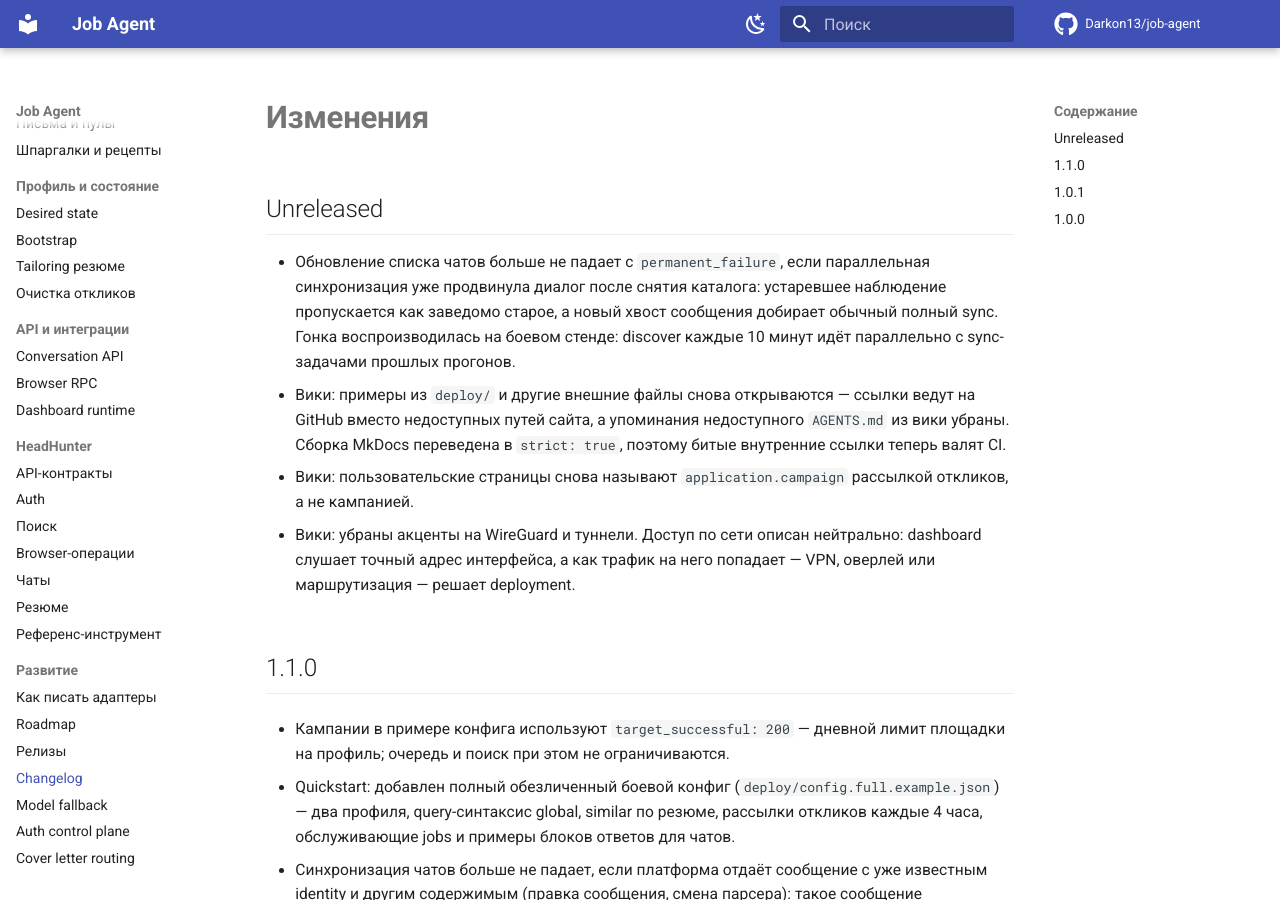
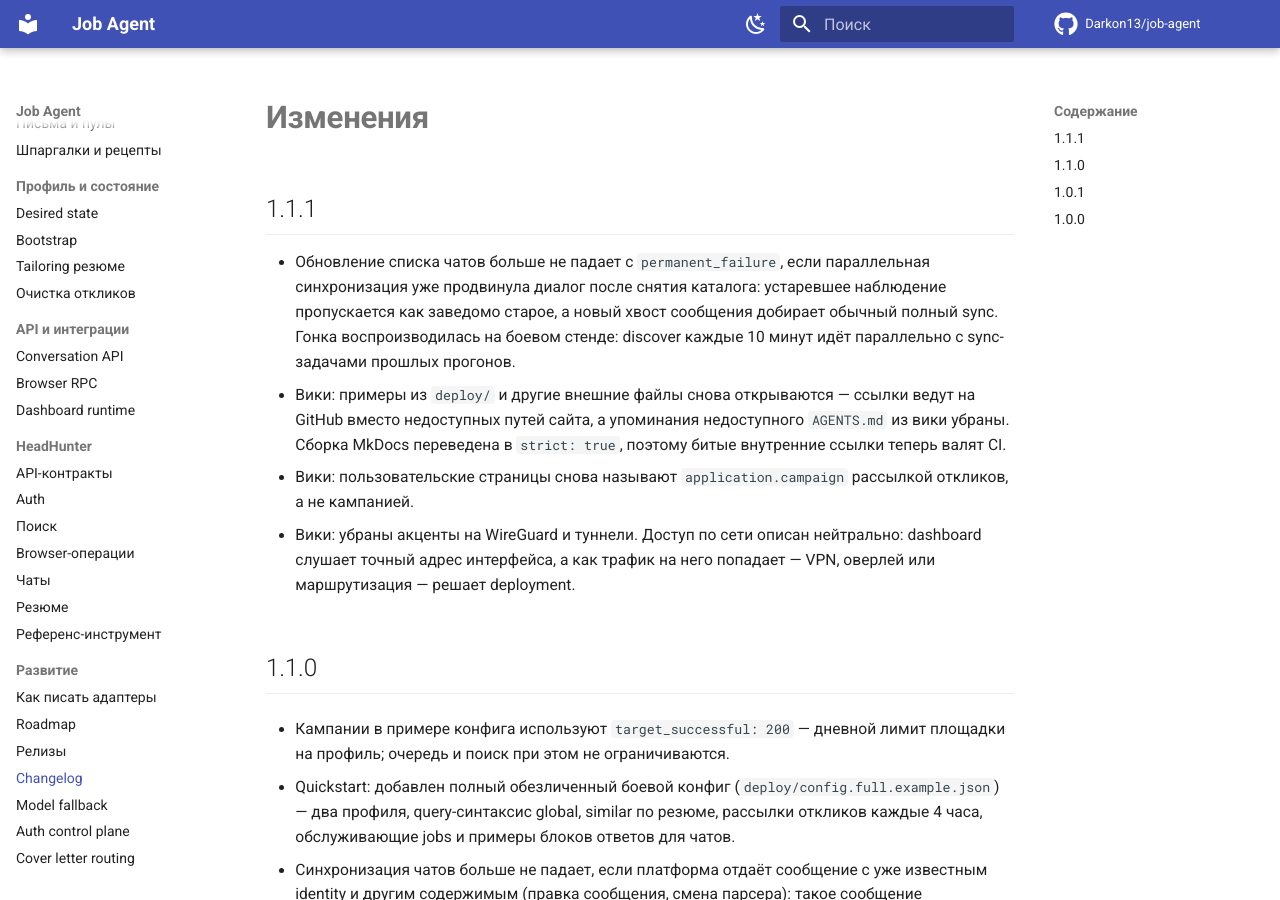
Before and after one commit to Darkon13/job-agent, an MkDocs documentation site: the page built from docs/changelog.md, in a window 1280 px wide and 900 px high. Built offline with MkDocs 1.6.1 and Material for MkDocs 9.7.7, drawn with Linux system fonts in a browser that asks for light colours; comment, search, counter and statistics services are not loaded.

Commit message:
release: prepare v1.1.1

````diff
--- a/docs/changelog.md
+++ b/docs/changelog.md
@@ -1,6 +1,6 @@
 # Изменения
 
-## Unreleased
+## 1.1.1
 
 - Обновление списка чатов больше не падает с `permanent_failure`, если
   параллельная синхронизация уже продвинула диалог после снятия каталога:
--- a/docs/releasing.md
+++ b/docs/releasing.md
@@ -1,11 +1,11 @@
 # Версии и выпуск
 
 Версия продукта хранится в `buildinfo/VERSION` и следует SemVer. Выпуск —
-`1.1.0` (tag `v1.1.0`); префикс `v` используется только в Git tag, а в JSON и
+`1.1.1` (tag `v1.1.1`); префикс `v` используется только в Git tag, а в JSON и
 OCI label записывается чистая SemVer-строка. API имеет независимую версию
 контракта `v1`, отражённую в путях `/api/v1/...`.
 
-Известные ограничения `1.1.0`: создание резюме и `bootstrap.when:
+Известные ограничения `1.1.1`: создание резюме и `bootstrap.when:
 missing_resume` реализуются для native API (OAuth) после выпуска; browser-cookie
 профиль создавать резюме не умеет и сообщает `Unsupported`. Tailoring переписывает
 «О себе» и навыки, но ещё не раздел «Опыт»; живой skill verification зависит от
@@ -29,7 +29,7 @@ curl http://127.0.0.1:8081/dashboard-healthz
 
 Release выполняется из чистого commit:
 
-1. заменить версию в `buildinfo/VERSION` (например, `1.1.0`) и синхронно
+1. заменить версию в `buildinfo/VERSION` (например, `1.1.1`) и синхронно
    передать `JOB_AGENT_VERSION=1.0.0` container build;
 2. выполнить `make release-check` и smoke основных read/write policy без
    реальных нежелательных действий; отдельно запустить `job-agent-check` на
@@ -37,7 +37,7 @@ Release выполняется из чистого commit:
    запрещает выпуск;
 3. собрать image с commit SHA и RFC3339 build time, проверить версии трёх
    бинарей и endpoints;
-4. создать annotated tag `v1.1.0` и запушить его: release workflow сам
+4. создать annotated tag `v1.1.1` и запушить его: release workflow сам
    проверит совпадение тега с `buildinfo/VERSION`, соберёт бинарники под
    linux amd64/arm64, посчитает checksums и опубликует GitHub Release; image
    публикуется отдельно и только явно.
--- a/docs/runbook.md
+++ b/docs/runbook.md
@@ -152,9 +152,9 @@ cursor`. Участие оператора не требуется, дедупл
 ```bash
 # на рабочей машине
 make build
-docker build -t job-agent:1.1.0 -f Dockerfile.binary \
-  --build-arg VERSION=1.1.0 --build-arg COMMIT=$(git rev-parse --short=12 HEAD) .
-docker save job-agent:1.1.0 | gzip -1 | ssh server 'gunzip | docker load'
+docker build -t job-agent:1.1.1 -f Dockerfile.binary \
+  --build-arg VERSION=1.1.1 --build-arg COMMIT=$(git rev-parse --short=12 HEAD) .
+docker save job-agent:1.1.1 | gzip -1 | ssh server 'gunzip | docker load'
 
 # на сервере
 docker build -f browser-worker/Dockerfile.slim -t job-agent-browser-worker:slim .
````
Also changed, not shown: 2 other files.
